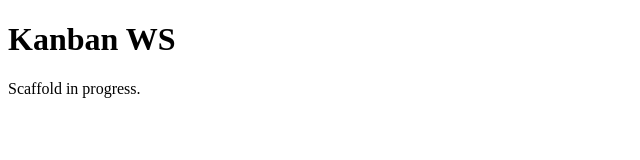
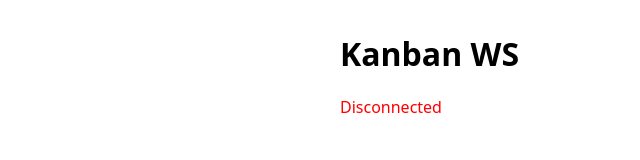
Before and after one commit to Maksimmm3/05-kanban-ws, a plain HTML site: page public/index.html in a window 1280 px wide. Shown: the whole page, without its empty margins (0-640 px from the left). Drawn offline with Linux system fonts and the light colour scheme.

Commit message:
WebSocket handshake and client connection

```diff
--- a/public/index.html
+++ b/public/index.html
@@ -2,10 +2,42 @@
 <html lang="en">
   <head>
     <meta charset="UTF-8" />
+    <meta name="viewport" content="width=device-width, initial-scale=1.0" />
     <title>Kanban WS</title>
+    <style>
+      body {
+        font-family: system-ui, sans-serif;
+        max-width: 600px;
+        margin: 2rem auto;
+        padding: 0 1rem;
+      }
+      .status {
+        color: #666;
+      }
+    </style>
   </head>
   <body>
     <h1>Kanban WS</h1>
-    <p>Scaffold in progress.</p>
+    <p class="status" id="status">Connecting…</p>
+
+    <script>
+      const statusEl = document.getElementById('status');
+      const ws = new WebSocket(`ws://${location.host}`);
+
+      ws.addEventListener('open', () => {
+        statusEl.textContent = 'Connected';
+        statusEl.style.color = 'green';
+      });
+
+      ws.addEventListener('close', () => {
+        statusEl.textContent = 'Disconnected';
+        statusEl.style.color = 'red';
+      });
+
+      ws.addEventListener('error', () => {
+        statusEl.textContent = 'Error';
+        statusEl.style.color = 'red';
+      });
+    </script>
   </body>
 </html>
```
Also changed, not shown: server.js (+28 -0 lines).
